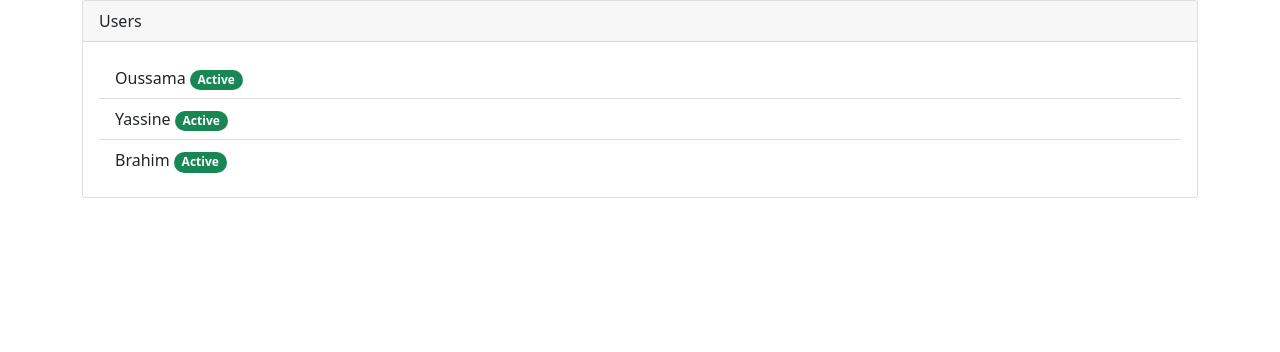
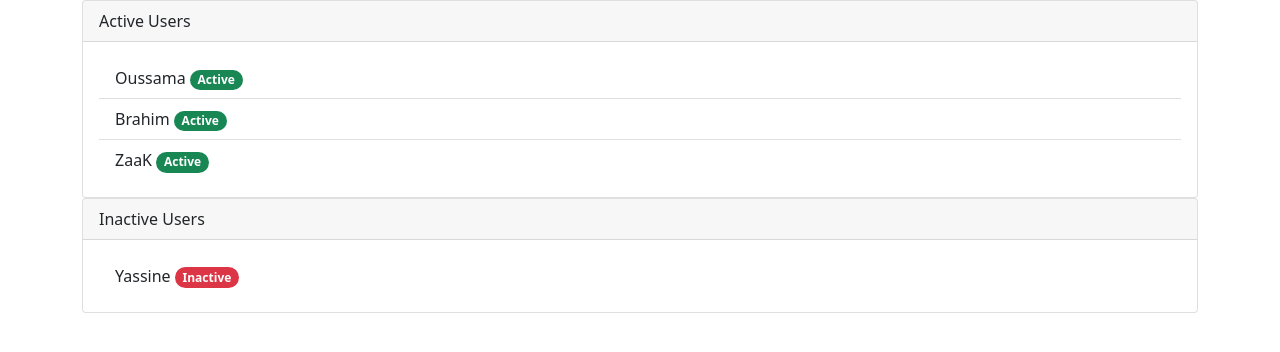
Before and after one commit to ojoubout/angular-course, an Angular app: page / in a window 1280 px wide. Shown: the top 352 px of the page. Built offline with nearby package versions, Linux system fonts and the light colour scheme.

Commit message:
uses two lists of active and inactive users

```diff
--- /dev/null
+++ b/src/app/active-users/active-users.component.html
@@ -0,0 +1,20 @@
+<div class="container">
+  <div class="card">
+    <div class="card-header">
+      Active Users
+    </div>
+    <div class="card-body">
+
+      <ul class="list-group list-group-flush">
+        <li class="list-group-item" *ngFor="let user of usersService.getActiveUsers()">
+          {{user.userName}}
+          <a href="#" (click)="user.active = !user.active" >
+        <span class="badge rounded-pill" [ngClass]="user.active ? 'bg-success' : 'bg-danger'">
+          {{user.active ? 'Active' : 'Inactive'}}
+        </span>
+          </a>
+        </li>
+      </ul>
+    </div>
+  </div>
+</div>
--- /dev/null
+++ b/src/app/active-users/active-users.component.ts
@@ -0,0 +1,16 @@
+import { Component, OnInit } from '@angular/core';
+import {UsersService} from "../service/users.service";
+
+@Component({
+  selector: 'app-active-users',
+  templateUrl: './active-users.component.html',
+  styleUrls: ['./active-users.component.css']
+})
+export class ActiveUsersComponent implements OnInit {
+
+  constructor(public usersService: UsersService) {}
+
+  ngOnInit(): void {
+  }
+
+}
--- a/src/app/app.component.html
+++ b/src/app/app.component.html
@@ -1 +1,2 @@
-<app-users></app-users>
+<app-active-users></app-active-users>
+<app-inactive-users></app-inactive-users>
--- a/src/app/app.module.ts
+++ b/src/app/app.module.ts
@@ -4,11 +4,15 @@ import { BrowserModule } from '@angular/platform-browser';
 import { AppComponent } from './app.component';
 import { UsersComponent } from './users/users.component';
 import {UsersService} from "./service/users.service";
+import { ActiveUsersComponent } from './active-users/active-users.component';
+import { InactiveUsersComponent } from './inactive-users/inactive-users.component';
 
 @NgModule({
   declarations: [
     AppComponent,
-    UsersComponent
+    UsersComponent,
+    ActiveUsersComponent,
+    InactiveUsersComponent
   ],
   imports: [
     BrowserModule
--- /dev/null
+++ b/src/app/inactive-users/inactive-users.component.html
@@ -0,0 +1,20 @@
+<div class="container">
+  <div class="card">
+    <div class="card-header">
+      Inactive Users
+    </div>
+    <div class="card-body">
+
+      <ul class="list-group list-group-flush">
+        <li class="list-group-item" *ngFor="let user of usersService.getInactiveUsers()">
+          {{user.userName}}
+          <a href="#" (click)="user.active = !user.active" >
+        <span class="badge rounded-pill" [ngClass]="user.active ? 'bg-success' : 'bg-danger'">
+          {{user.active ? 'Active' : 'Inactive'}}
+        </span>
+          </a>
+        </li>
+      </ul>
+    </div>
+  </div>
+</div>
--- /dev/null
+++ b/src/app/inactive-users/inactive-users.component.ts
@@ -0,0 +1,16 @@
+import { Component, OnInit } from '@angular/core';
+import {UsersService} from "../service/users.service";
+
+@Component({
+  selector: 'app-inactive-users',
+  templateUrl: './inactive-users.component.html',
+  styleUrls: ['./inactive-users.component.css']
+})
+export class InactiveUsersComponent implements OnInit {
+
+  constructor(public usersService: UsersService) { }
+
+  ngOnInit(): void {
+  }
+
+}
--- a/src/app/service/users.service.ts
+++ b/src/app/service/users.service.ts
@@ -9,15 +9,23 @@ export class UsersService {
   users: UserModule[] = [];
   constructor() {
     this.addUser("Oussama");
-    this.addUser("Yassine");
+    this.addUser("Yassine", false);
     this.addUser("Brahim");
+    this.addUser("ZaaK");
   }
 
-  addUser(name: string) {
-    this.users.push(new UserModule(name, true));
+  addUser(name: string, active: boolean = true) {
+    this.users.push(new UserModule(name, active));
   }
 
   removeUser(id: number) {
     this.users.splice(id, 1);
   }
+
+  getActiveUsers() {
+    return this.users.filter(user => user.active);
+  }
+  getInactiveUsers() {
+    return this.users.filter(user => !user.active);
+  }
 }
```
Also changed, not shown: src/app/active-users/active-users.component.css (added), src/app/inactive-users/inactive-users.component.css (added).
